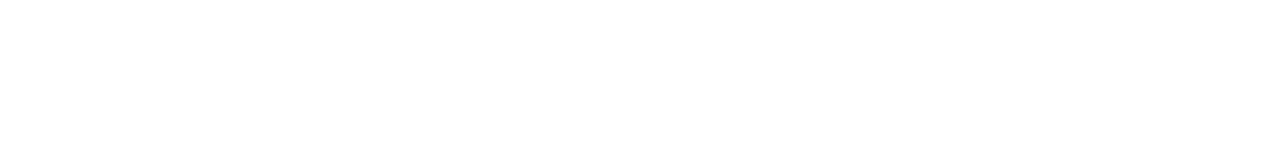
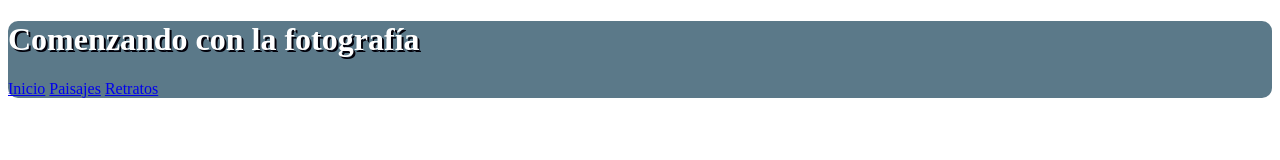
Before and after one commit to soydetrapito/CSSyDisenoWebResponsive_Juan_Montoya, a plain HTML site: page index.html in a window 1280 px wide. Drawn offline with Linux system fonts and the light colour scheme.

Commit message:
Avance de cabecera en el index

```diff
--- a/css/estilos.css
+++ b/css/estilos.css
@@ -0,0 +1,16 @@
+#cabecera{
+  background-color: #5b7989;
+  border-radius: 10px;
+}
+
+#titulo{
+  width: 50%;
+  text-align: left;
+  color: white;
+  text-shadow: 2px 2px #02010a;
+}
+
+#navegacion{
+  width: 50%;
+  color: white;
+}
--- a/index.html
+++ b/index.html
@@ -3,10 +3,28 @@
   <head>
     <meta charset="utf-8">
     <meta name="viewport" content="width:device-width,user-scalable:no,initial-scale:1.0">
-    <title></title>
-    <link rel="stylesheet" href="/css/estilos.css">
+    <title>Comenzando con la fotografía</title>
+    <link rel="stylesheet" href="css/estilos.css">
   </head>
   <body>
+    <header id="cabecera">
+      <h1 id="titulo">
+        Comenzando con la fotografía
+      </h1>
+      <nav id="navegacion">
+        <a href="index.html">Inicio</a>
+        <a href="html/paisajes.html">Paisajes</a>
+        <a href="html/retratos.html">Retratos</a>
+      </nav>
+    </header>
 
+    <section>
+      <article class="">
+
+      </article>
+    </section>
+    <footer>
+
+    </footer>
   </body>
 </html>
```
Also changed, not shown: html/paisajes.html (+1 -1 lines), html/retratos.html (+1 -1 lines).
